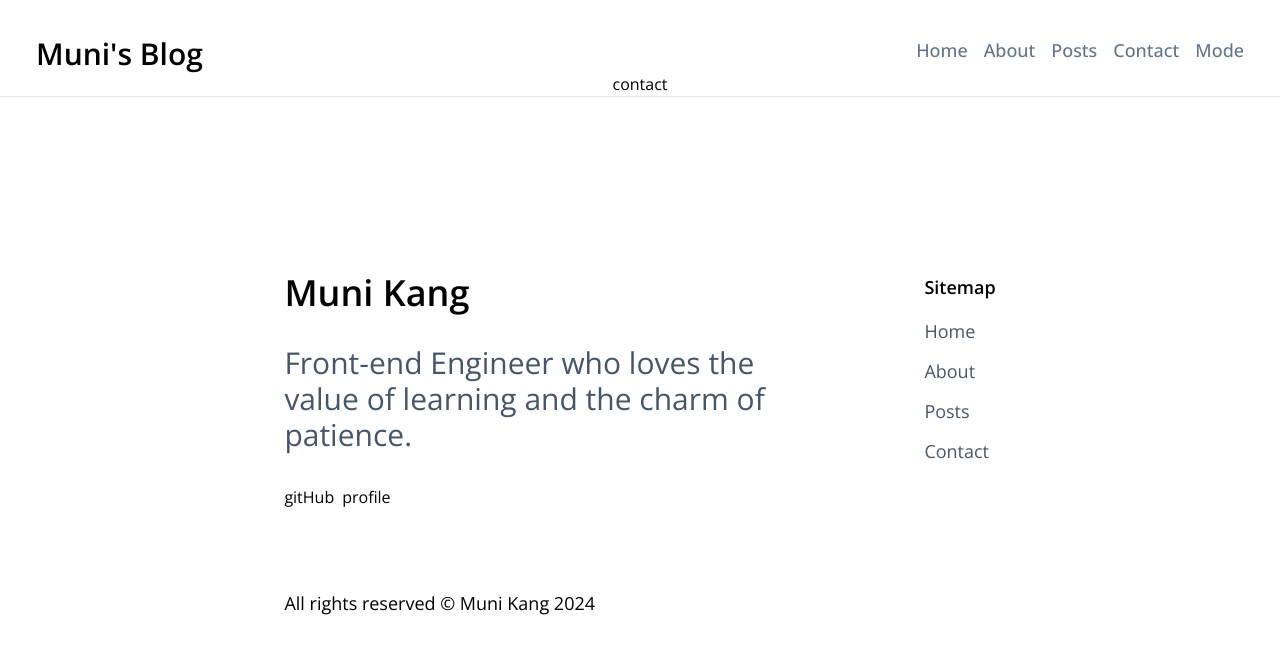
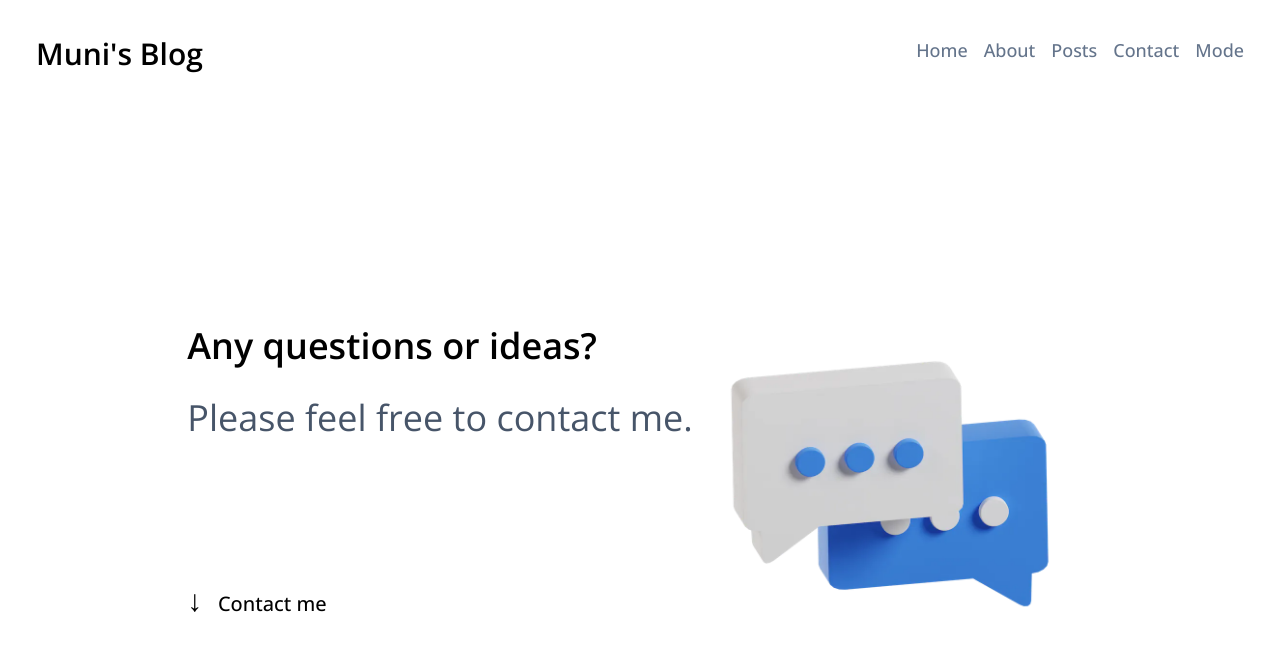
Before and after one commit to kangmuni/next-blog, a Next.js app: page /contact in a window 1280 px wide. Shown: the top 654 px of the page. Built offline with nearby package versions, Linux system fonts and the light colour scheme.

Commit message:
어바웃 컨택트 컴포넌트 생성

```diff
--- a/src/app/about/page.tsx
+++ b/src/app/about/page.tsx
@@ -1,3 +1,9 @@
+import MeInfo from '@/components/MeInfo';
+
 export default function AboutPage() {
-  return <main>about</main>;
+  return (
+    <main className="flex flex-col items-center">
+      <MeInfo />
+    </main>
+  );
 }
--- a/src/app/contact/page.tsx
+++ b/src/app/contact/page.tsx
@@ -1,3 +1,9 @@
+import ContactInfo from '@/components/ContactInfo';
+
 export default function ContactPage() {
-  return <main>contact</main>;
+  return (
+    <main className="flex flex-col items-center">
+      <ContactInfo />
+    </main>
+  );
 }
--- a/src/app/posts/[slug]/layout.tsx
+++ b/src/app/posts/[slug]/layout.tsx
@@ -8,7 +8,7 @@ export default function PostLayout({
   return (
     <main className="flex justify-center">
       <Link href={'/'} className="cursor-pointer text-xl font-medium">
-        <i>←</i>
+        <span className="text-3xl font-bold">←</span>
         <span>&nbsp;&nbsp;&nbsp;Back to home</span>
       </Link>
       <article>{children}</article>
--- /dev/null
+++ b/src/components/ContactInfo.tsx
@@ -0,0 +1,29 @@
+import Image from 'next/image';
+
+import MessageImg from '../../public/images/message.webp';
+
+export default function ContactInfo() {
+  return (
+    <section className="flex items-center justify-evenly h-screen">
+      <div>
+        <p className="text-4xl font-semibold pb-8">Any questions or ideas?</p>
+        <p className="text-4xl text-slate-600 pb-8">
+          Please feel free to contact me.
+        </p>
+
+        <div className="cursor-pointer text-xl font-medium mt-28">
+          <span className="text-3xl font-bold">↓</span>
+          <span>&nbsp;&nbsp;&nbsp;Contact me</span>
+        </div>
+      </div>
+
+      <Image
+        src={MessageImg}
+        alt={'contactMe'}
+        width="400"
+        height="400"
+        priority
+      />
+    </section>
+  );
+}
--- /dev/null
+++ b/src/components/MeInfo.tsx
@@ -0,0 +1,27 @@
+import Image from 'next/image';
+
+import HomeProfileImg from '../../public/images/muni.png';
+
+export default function MeInfo() {
+  return (
+    <section className="flex w-9/12 items-center h-screen">
+      <div className="w-4/5">
+        <p className="text-4xl font-semibold pb-8">
+          Hi, I'm Muni Kang, I'm a front-end engineer.
+        </p>
+        <p className="text-4xl text-slate-600 pb-8">
+          I love making applications that create new values for the world.
+        </p>
+      </div>
+      <div className="border-solid border-2 border-slate-100 rounded-full shadow-lg p-2">
+        <Image
+          src={HomeProfileImg}
+          alt={'home_muni'}
+          width="500"
+          height="400"
+          priority
+        />
+      </div>
+    </section>
+  );
+}
```
Also changed, not shown: public/images/message.webp (added).
